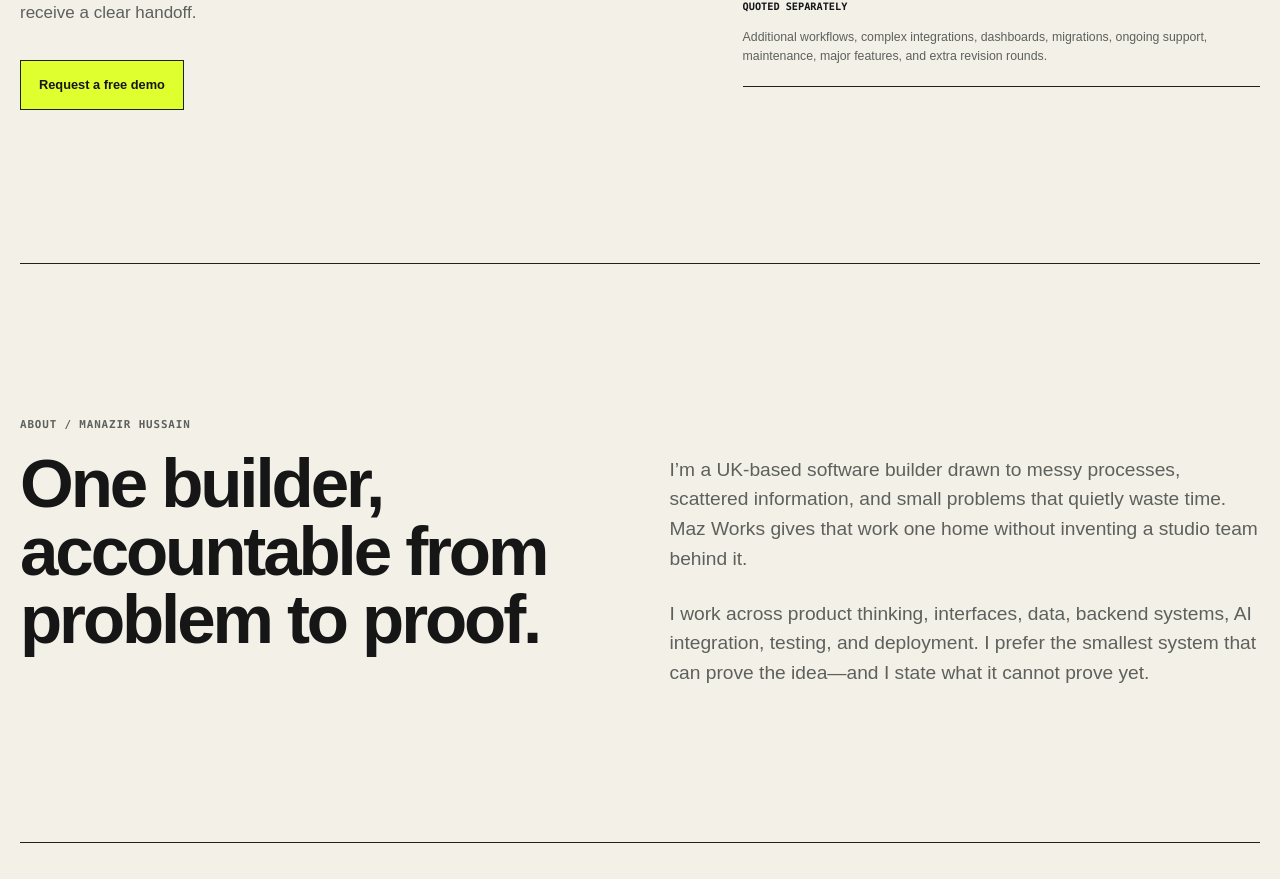
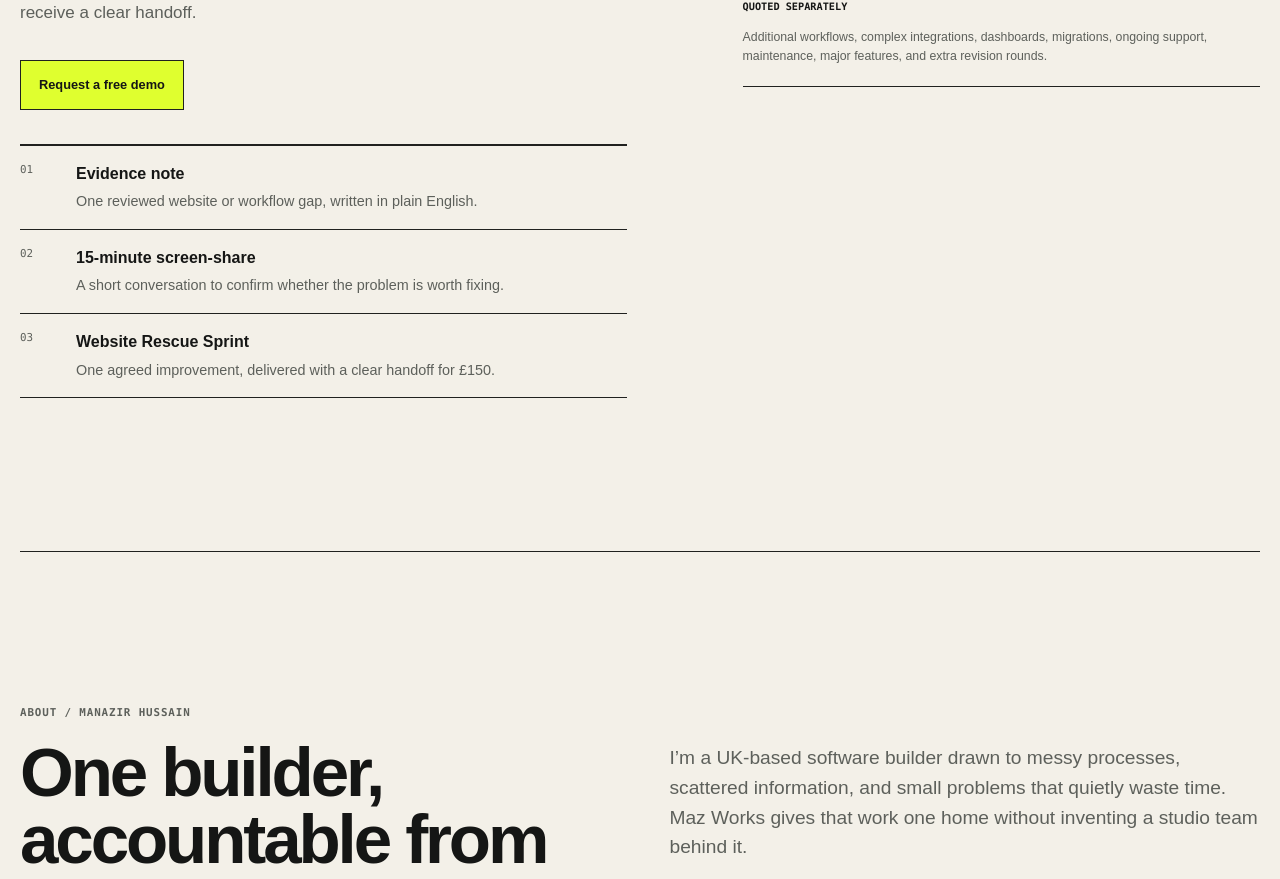
Before and after one commit to manazoid4/mazos-site, a Next.js app: page / in a window 1280 px wide. Shown: the part 6630-7509 px from the top of the page. Built offline with nearby package versions, Linux system fonts and the light colour scheme.

Commit message:
feat: clarify bounded client conversion path

```diff
--- a/app/globals.css
+++ b/app/globals.css
@@ -143,6 +143,11 @@ section { scroll-margin-top: 80px; }
 .contact-routes span { font-family: var(--mono); font-size: .63rem; text-transform: uppercase; }
 .contact-routes strong { font-size: 1.3rem; }
 .contact-routes em { color: var(--muted); font-family: var(--mono); font-size: .67rem; font-style: normal; }
+.client-proof-steps { margin: 34px 0 0; padding: 0; list-style: none; border-top: 2px solid var(--line); }
+.client-proof-steps li { display: grid; grid-template-columns: 42px 1fr; gap: 14px; padding: 16px 0; border-bottom: 1px solid var(--line); }
+.client-proof-steps li > span { font-family: var(--mono); color: var(--muted); font-size: .68rem; }
+.client-proof-steps strong { display: block; font-size: 1rem; }
+.client-proof-steps p { margin: 4px 0 0; color: var(--muted); font-size: .9rem; }
 .site-footer { min-height: 155px; padding: 32px 0; display: grid; grid-template-columns: 1.2fr 1fr .5fr; gap: 30px; border-top: 1px solid var(--line); font-family: var(--mono); font-size: .64rem; }
 .site-footer > div { display: flex; flex-direction: column; gap: 7px; }
 .site-footer > div:last-child { align-items: flex-end; }
--- a/app/page.tsx
+++ b/app/page.tsx
@@ -14,6 +14,12 @@ const PROCESS = [
   ['02', 'Demo', 'Make one bounded solution tangible before a larger commitment.'],
   ['03', 'Build', 'Agree the scope, payment points, ownership, and exclusions.'],
   ['04', 'Proof', 'Present the working result and verify the path that matters.'],
+];
+
+const CLIENT_PROOF_STEPS = [
+  ['01', 'Evidence note', 'One reviewed website or workflow gap, written in plain English.'],
+  ['02', '15-minute screen-share', 'A short conversation to confirm whether the problem is worth fixing.'],
+  ['03', 'Website Rescue Sprint', 'One agreed improvement, delivered with a clear handoff for £150.'],
 ];
 
 export default function Page() {
@@ -103,6 +109,9 @@ export default function Page() {
           <h2 id="client-title">Show me the problem. I&rsquo;ll build a small tailored demonstration first.</h2>
           <p>The free demo makes one solution tangible. It is not production delivery or days of unpaid bespoke work. You keep ownership of the agreed implementation and receive a clear handoff.</p>
           <a className="button button-signal" href={CONTACT_LINKS.client}>Request a free demo</a>
+          <ol className="client-proof-steps" aria-label="Client first-step sequence">
+            {CLIENT_PROOF_STEPS.map(([number, title, body]) => <li key={number}><span>{number}</span><div><strong>{title}</strong><p>{body}</p></div></li>)}
+          </ol>
         </div>
         <div className="offer-frame offer-quiet">
           <div className="offer-title"><span>Founding implementation</span><strong>£150 total</strong></div>
```
